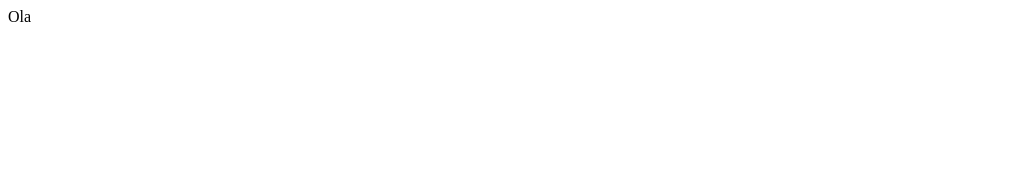
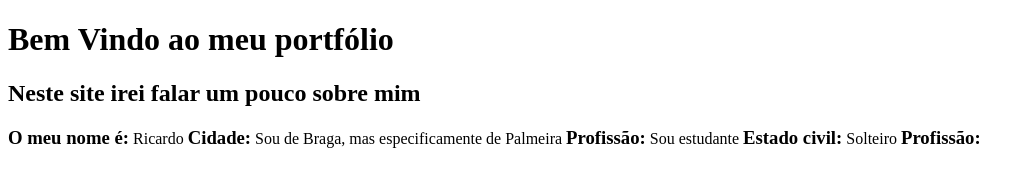
Before and after one commit to FCPLuis/FCPLuis.github.io, a plain HTML site: page index.html in a window 1280 px wide. Shown: the whole page, without its empty margins (0-1034 px from the left). Drawn offline with Linux system fonts and the light colour scheme.

Commit message:
atualizaçao

```diff
--- a/index.html
+++ b/index.html
@@ -6,6 +6,17 @@
   <title>FCPLuis</title>
 </head>
 <body>
-  Ola
+  <h1>Bem Vindo ao meu portfólio</h1>
+    <h2>Neste site irei falar um pouco sobre mim</h2>
+    <h3 style="display:inline;">O meu nome é:</h3>
+    <span style="display:inline;"> Ricardo</span>
+    <h3 style="display:inline;">Cidade:</h3>
+    <span style="display:inline;"> Sou de Braga, mas especificamente de Palmeira</span>
+    <h3 style="display:inline;">Profissão:</h3>
+    <span style="display:inline;"> Sou estudante</span>
+    <h3 style="display:inline;">Estado civil:</h3>
+    <span style="display:inline;"> Solteiro</span>
+    <h3 style="display:inline;">Profissão:</h3>
+
 </body>
 </html>
```
